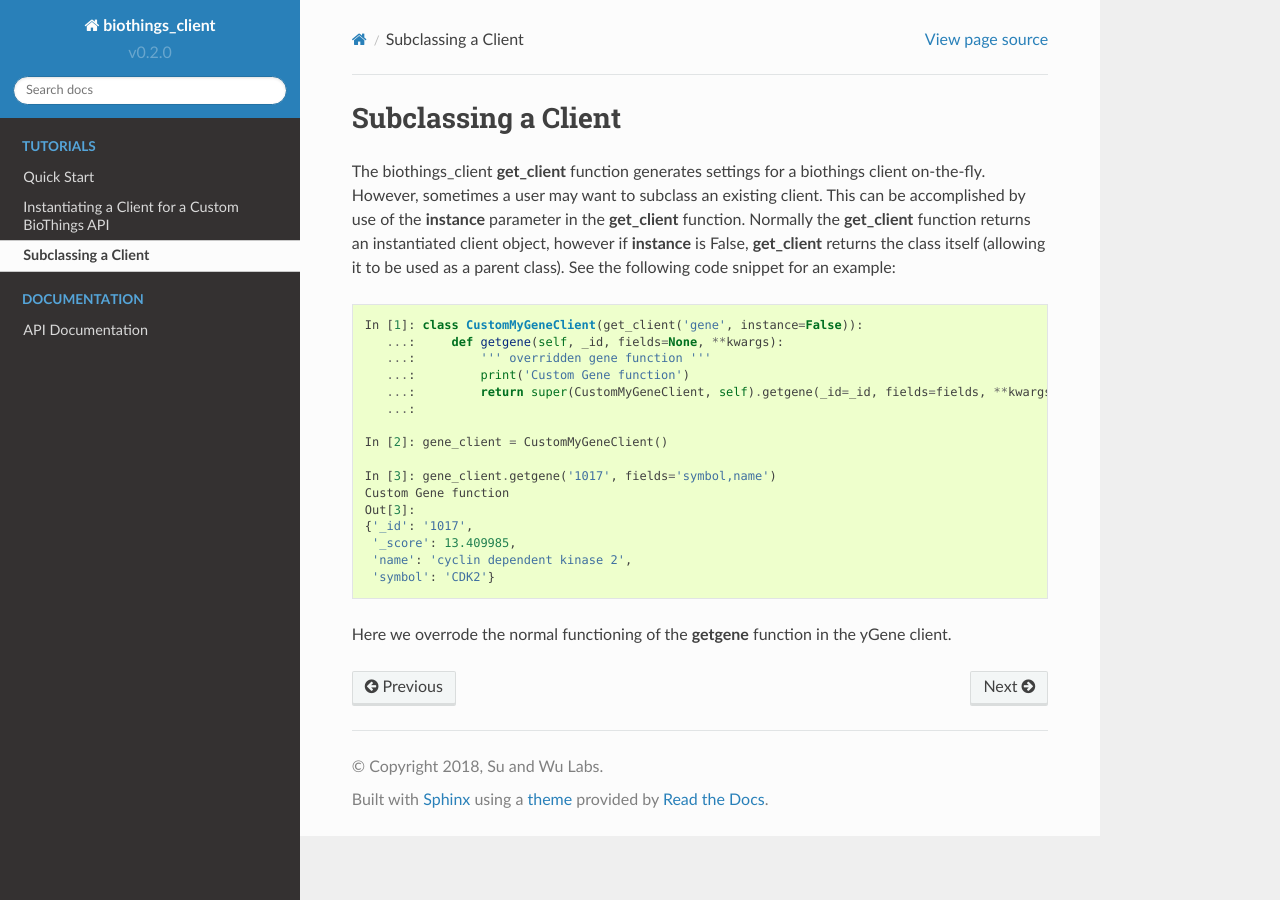
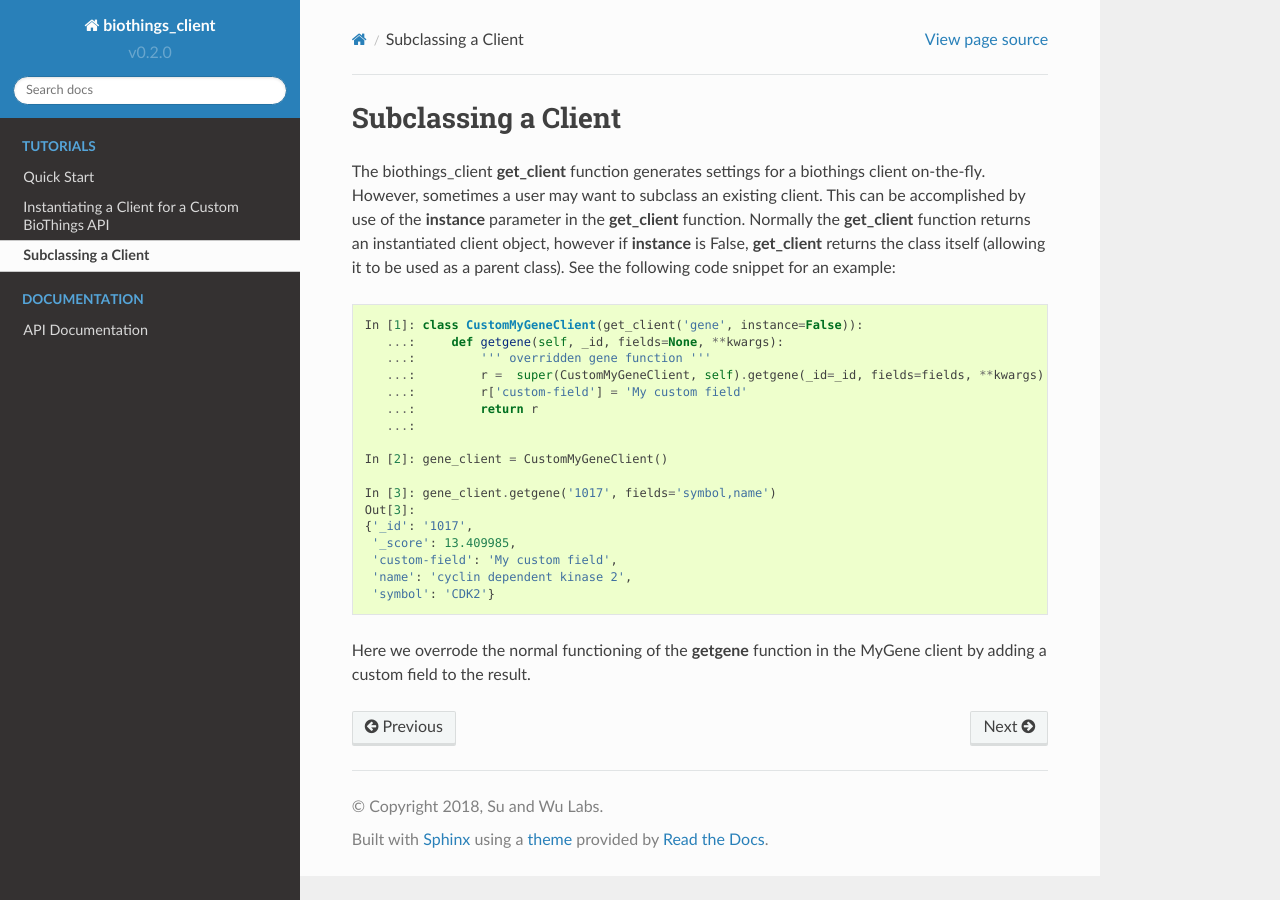
Before and after one commit to biothings/biothings_client.py, a Sphinx documentation site: the page built from docs/doc/Subclassing.rst, in a window 1280 px wide. Built offline with Sphinx 7.4.7 and the Read the Docs theme 2.0.0, drawn with Linux system fonts in a browser that asks for light colours; the version number is read from the project's files by our own code.

Commit message:
Fixing typo, changing example a bit

```diff
--- a/docs/doc/Subclassing.rst
+++ b/docs/doc/Subclassing.rst
@@ -8,18 +8,19 @@ The biothings_client **get_client** function generates settings for a biothings
     In [1]: class CustomMyGeneClient(get_client('gene', instance=False)):
        ...:     def getgene(self, _id, fields=None, **kwargs):
        ...:         ''' overridden gene function '''
-       ...:         print('Custom Gene function')
-       ...:         return super(CustomMyGeneClient, self).getgene(_id=_id, fields=fields, **kwargs)
+       ...:         r =  super(CustomMyGeneClient, self).getgene(_id=_id, fields=fields, **kwargs)
+       ...:         r['custom-field'] = 'My custom field'
+       ...:         return r
        ...:
 
     In [2]: gene_client = CustomMyGeneClient()
 
     In [3]: gene_client.getgene('1017', fields='symbol,name')
-    Custom Gene function
     Out[3]:
     {'_id': '1017',
      '_score': 13.409985,
+     'custom-field': 'My custom field',
      'name': 'cyclin dependent kinase 2',
      'symbol': 'CDK2'}
 
-Here we overrode the normal functioning of the **getgene** function in the yGene client.
+Here we overrode the normal functioning of the **getgene** function in the MyGene client by adding a custom field to the result.
```
